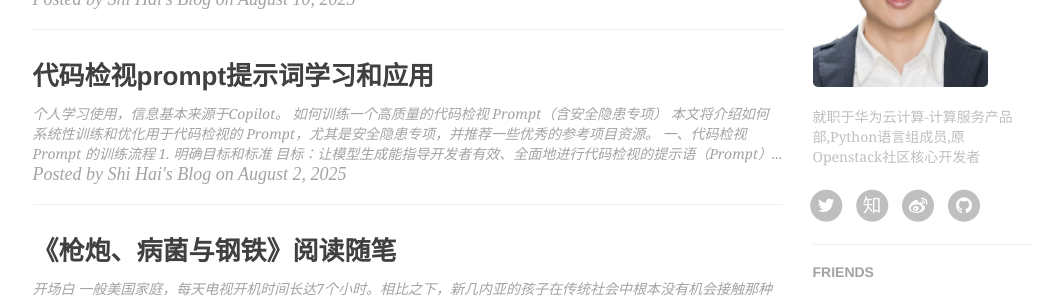
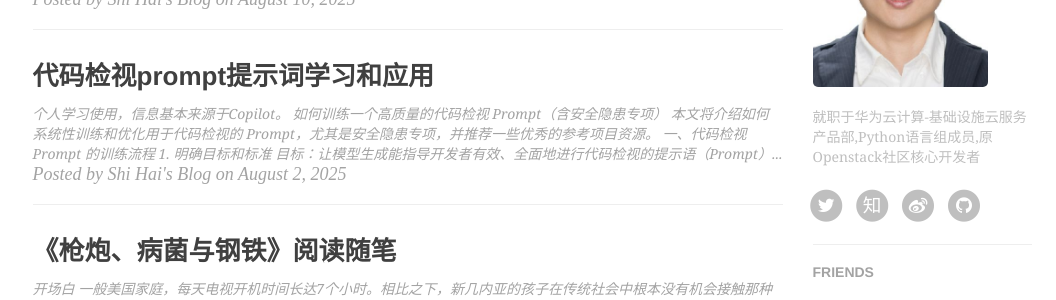
Before and after one commit to shihai1991/shihai1991.github.io, a Jekyll site: the page built from index.html, in a window 1280 px wide and 900 px high, scrolled down 799 px. Shown: the part 153-453 px from the top of the window, without its empty margins (135-1191 px from the left). Built offline with Jekyll 4.4.1, drawn with Linux system fonts in a browser that asks for light colours; nearby versions of some CDN libraries; the list of posts is cut into pages by our own code; comment, search, counter and statistics services are not loaded.

Commit message:
Update _config.yml

```diff
--- a/_config.yml
+++ b/_config.yml
@@ -78,7 +78,7 @@ ga_domain: shihai1991.github.io
 
 # Sidebar settings
 sidebar: true                           # whether or not using Sidebar.
-sidebar-about-description: "就职于华为云计算-计算服务产品部,Python语言组成员,原Openstack社区核心开发者"
+sidebar-about-description: "就职于华为云计算-基础设施云服务产品部,Python语言组成员,原Openstack社区核心开发者"
 sidebar-avatar: /img/home-bg-shihai-2021.jpg      # use absolute URL, seeing it's used in both `/` and `/about/`
 
 
```
